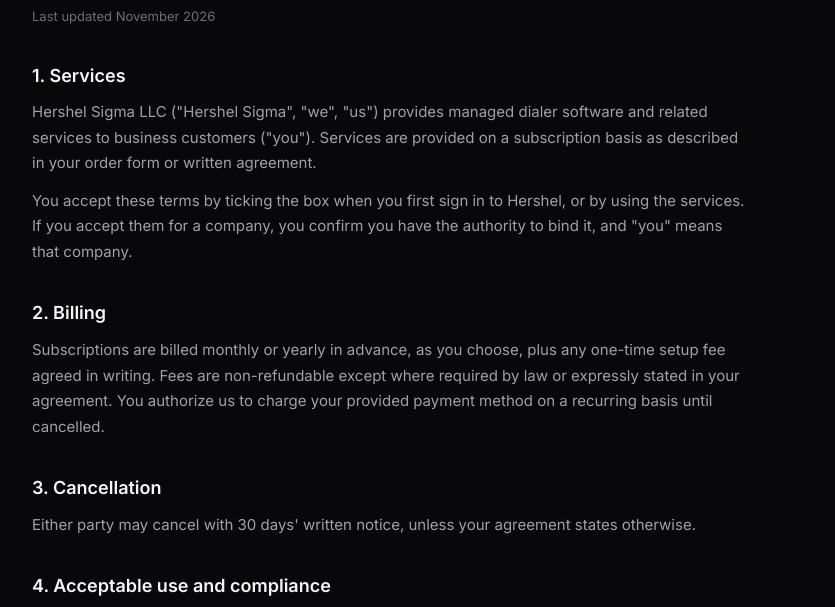
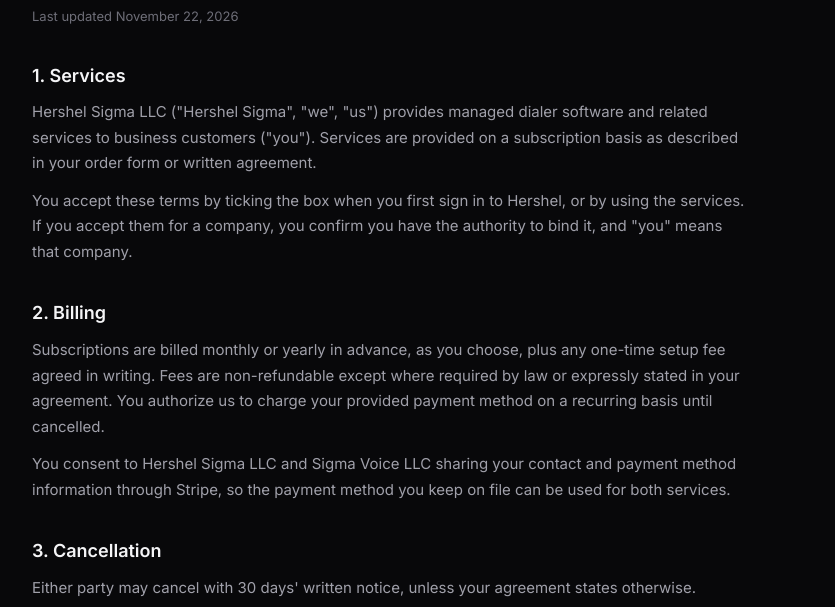
Before and after one commit to HershelSigma/hershelsigma-site, a plain HTML site: page terms.html in a window 1280 px wide. Shown: the part 192-799 px from the top of the page, without its empty margins (222-1057 px from the left). Drawn offline with Linux system fonts and the light colour scheme.

Commit message:
Terms: Billing adds Stripe sharing consent between Hershel Sigma LLC and Sigma Voice LLC
Co-Authored-By: Claude Opus 5.5 <noreply@anthropic.com>

```diff
--- a/terms.html
+++ b/terms.html
@@ -38,7 +38,7 @@
 </header>
 <main>
   <h1>Terms of Service</h1>
-  <p class="updated">Last updated November 2026</p>
+  <p class="updated">Last updated November 22, 2026</p>
 
   <h2>1. Services</h2>
   <p>Hershel Sigma LLC ("Hershel Sigma", "we", "us") provides managed dialer software and related services to business customers ("you"). Services are provided on a subscription basis as described in your order form or written agreement.</p>
@@ -46,6 +46,7 @@
 
   <h2>2. Billing</h2>
   <p>Subscriptions are billed monthly or yearly in advance, as you choose, plus any one-time setup fee agreed in writing. Fees are non-refundable except where required by law or expressly stated in your agreement. You authorize us to charge your provided payment method on a recurring basis until cancelled.</p>
+  <p>You consent to Hershel Sigma LLC and Sigma Voice LLC sharing your contact and payment method information through Stripe, so the payment method you keep on file can be used for both services.</p>
 
   <h2>3. Cancellation</h2>
   <p>Either party may cancel with 30 days' written notice, unless your agreement states otherwise.</p>
```
